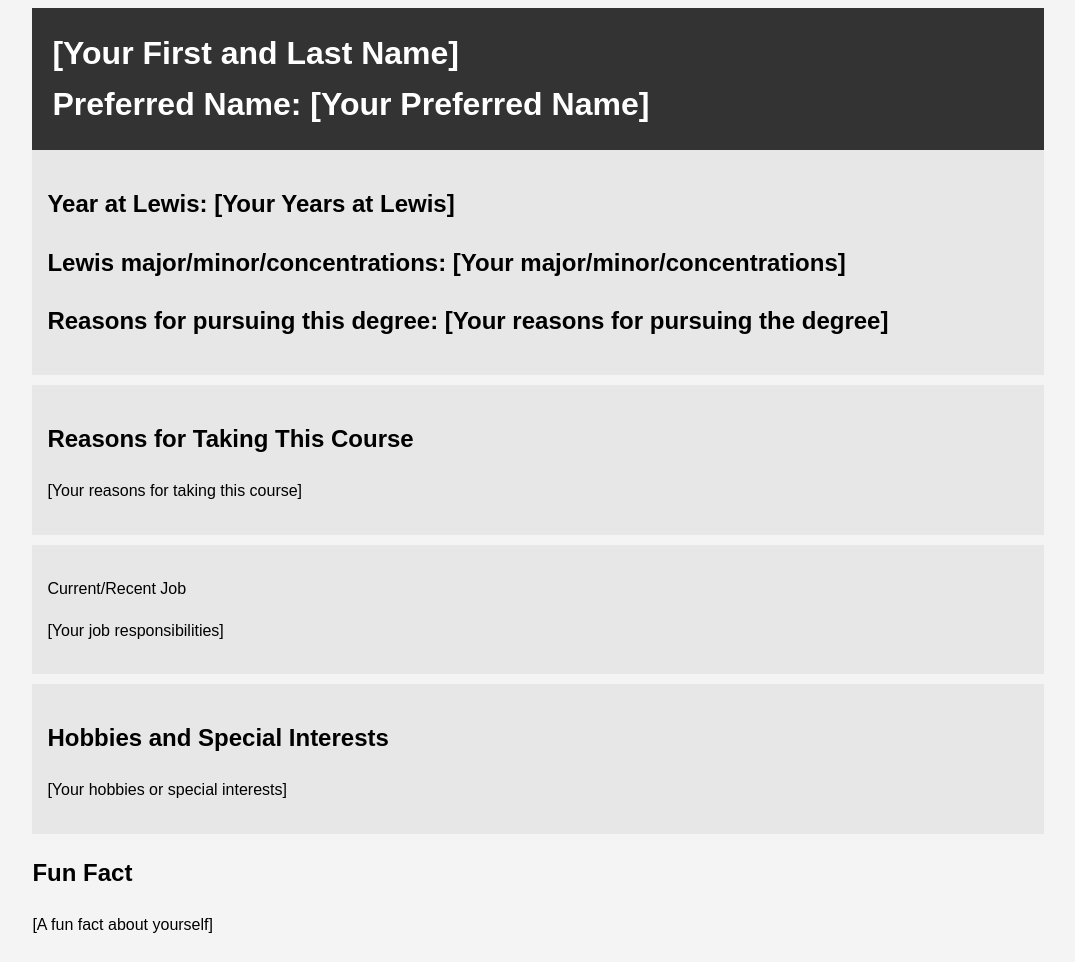
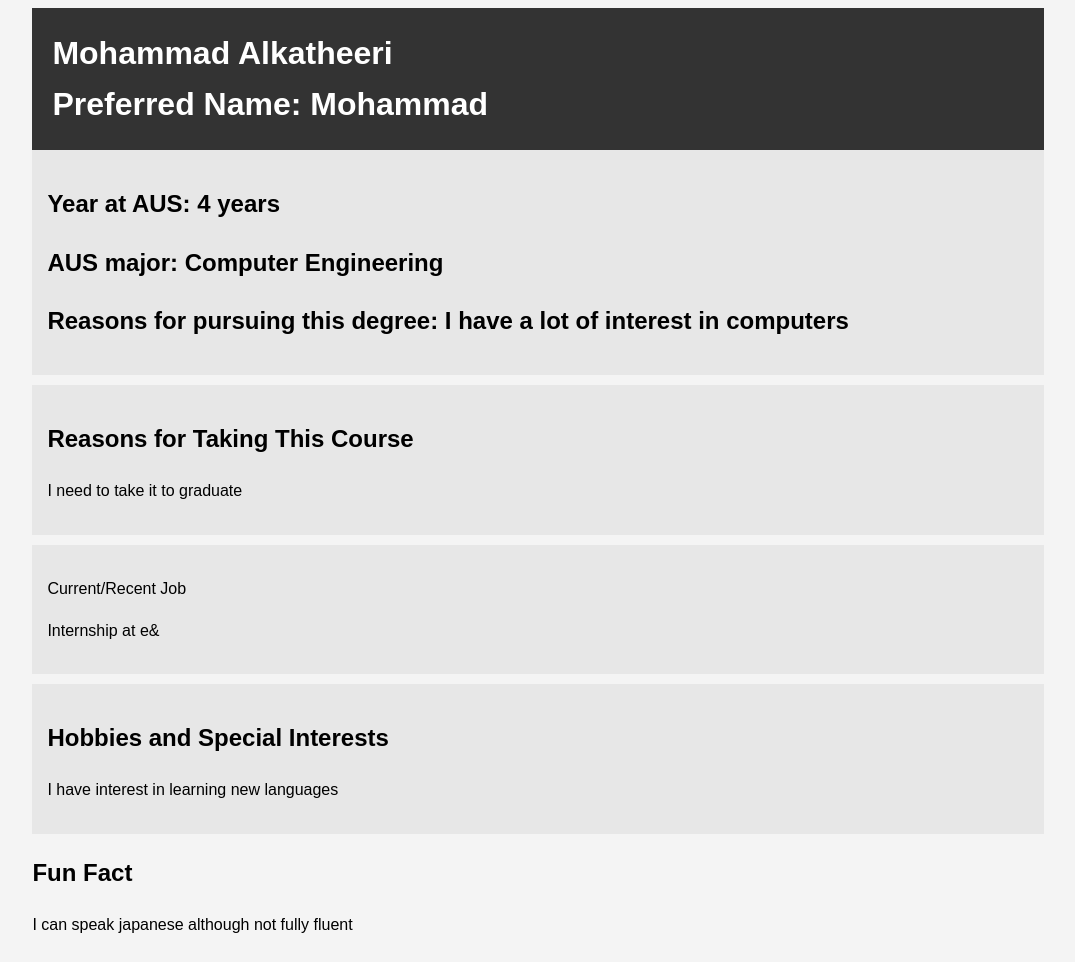
Before and after one commit to MHK-404/aboutme, a plain HTML site: page index.html in a window 1280 px wide. Shown: the whole page, without its empty margins (102-1177 px from the left). Drawn offline with Linux system fonts and the light colour scheme.

Commit message:
Update index.html

```diff
--- a/index.html
+++ b/index.html
@@ -31,34 +31,34 @@
 <body>
     <div class="container">
         <header class="main-info">
-            <h1>[Your First and Last Name]</h1>
-            <h1>Preferred Name: [Your Preferred Name]</h1>
+            <h1>Mohammad Alkatheeri</h1>
+            <h1>Preferred Name: Mohammad</h1>
         </header>
 
         <section class="lewis">
-			<h2>Year at Lewis: [Your Years at Lewis]</h2>
-			<h2>Lewis major/minor/concentrations: [Your major/minor/concentrations]</h2>
-			<h2>Reasons for pursuing this degree: [Your reasons for pursuing the degree]</h2>
+			<h2>Year at AUS: 4 years </h2>
+			<h2>AUS major: Computer Engineering</h2>
+			<h2>Reasons for pursuing this degree: I have a lot of interest in computers </h2>
         </section>
 
 		<section class="course">
             <h2>Reasons for Taking This Course</h2>
-            <p>[Your reasons for taking this course]</p>
+            <p>I need to take it to graduate</p>
         </section>
 
 		<section class="job">
             <p>Current/Recent Job</p>
-			<p>[Your job responsibilities]</p>
+			<p>Internship at e&</p>
         </section>
 
         <section class="hobbies">
             <h2>Hobbies and Special Interests</h2>
-            <p>[Your hobbies or special interests]</p>
+            <p>I have interest in learning new languages</p>
         </section>
 
         <section class="fun-fact">
             <h2>Fun Fact</h2>
-            <p>[A fun fact about yourself]</p>
+            <p>I can speak japanese although not fully fluent</p>
         </section>
     </div>
 </body>
```
